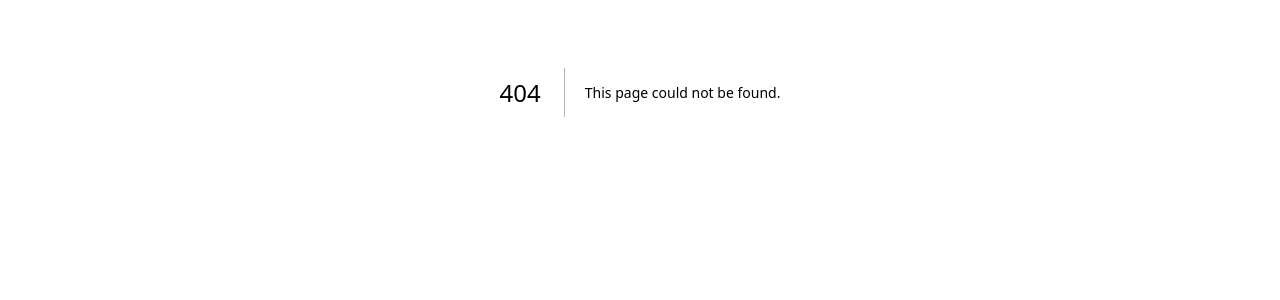
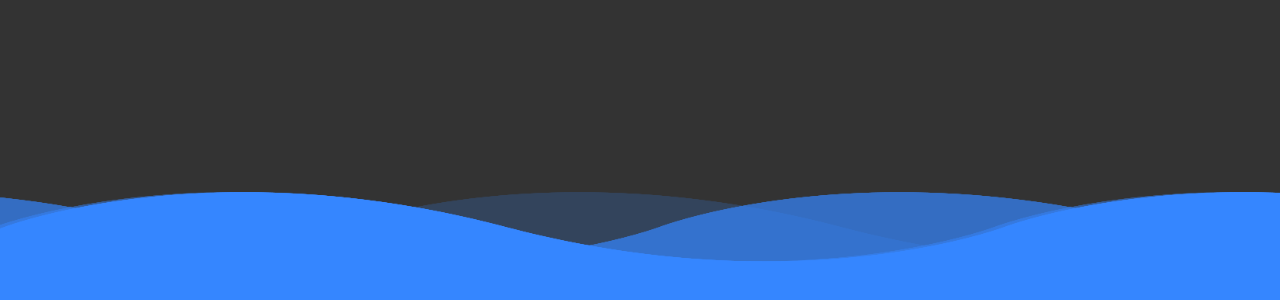
Before and after one commit to Yoy0z-maps/Front-end-UI, a Next.js app: page /wave in a window 1280 px wide. Before the commit this address had no page. Shown: the part 308-608 px from the top of the page. Built offline with nearby package versions, Linux system fonts and the light colour scheme.

Commit message:
add/Wave Effect Page& mod/global.css=>3dSlider

```diff
--- a/src/app/globals.css
+++ b/src/app/globals.css
@@ -24,35 +24,79 @@ body {
   .text-balance {
     text-wrap: balance;
   }
-  .relative div:nth-child(1) {
+  .relative #card:nth-child(1) {
     transform: translate3d(-200px, 0, 0) scale(0.7) rotateY(25deg);
     z-index: 1;
   }
-  .relative div:nth-child(2) {
+  .relative #card:nth-child(2) {
     transform: translate3d(-150px, 0, 0) scale(0.8) rotateY(25deg);
     z-index: 2;
   }
-  .relative div:nth-child(3) {
+  .relative #card:nth-child(3) {
     transform: translate3d(-100px, 0, 0) scale(0.9) rotateY(15deg);
     z-index: 3;
   }
-  .relative div:nth-child(4) {
+  .relative #card:nth-child(4) {
     transform: translate3d(0px, 0, 0) scale(1) rotateY(0deg);
     z-index: 4;
   }
-  .relative div:nth-child(5) {
+  .relative #card:nth-child(5) {
     transform: translate3d(100px, 0, 0) scale(0.9) rotateY(-15deg);
     z-index: 3;
   }
-  .relative div:nth-child(6) {
+  .relative #card:nth-child(6) {
     transform: translate3d(150px, 0, 0) scale(0.8) rotateY(-25deg);
     z-index: 2;
   }
-  .relative div:nth-child(7) {
+  .relative #card:nth-child(7) {
     transform: translate3d(200px, 0, 0) scale(0.7) rotateY(-25deg);
     z-index: -1;
   }
   div section:nth-child(even) {
     background: #694bd1;
   }
+  div footer #waves div {
+    background: url("/images/wave.png");
+    background-size: 1000px 100px;
+  }
+  #wave1 {
+    z-index: 1000;
+    opacity: 1;
+    bottom: 0px;
+    animation: animate 4s linear infinite;
+  }
+  #wave3 {
+    z-index: 999;
+    opacity: 0.2;
+    bottom: 15px;
+    animation: animate 3s linear infinite;
+  }
+  #wave2 {
+    z-index: 998;
+    opacity: 0.5;
+    bottom: 10px;
+    animation: animate2 4s linear infinite;
+  }
+  #wave4 {
+    z-index: 999;
+    opacity: 0.7;
+    bottom: 20px;
+    animation: animate2 3s linear infinite;
+  }
+  @keyframes animate {
+    0% {
+      background-position: 1000px;
+    }
+    100% {
+      background-position: 0;
+    }
+  }
+  @keyframes animate2 {
+    0% {
+      background-position: 0px;
+    }
+    100% {
+      background-position: 1000px;
+    }
+  }
 }
--- a/src/app/page.tsx
+++ b/src/app/page.tsx
@@ -18,6 +18,9 @@ export default function Home() {
       <li>
         <Link href="/parallax">Parallax Scrolling Page</Link>
       </li>
+      <li>
+        <Link href="/wave">Wave Animation</Link>
+      </li>
     </div>
   );
 }
--- a/src/app/threedslider/components/ThreeDImageSlider.tsx
+++ b/src/app/threedslider/components/ThreeDImageSlider.tsx
@@ -41,6 +41,7 @@ export default function ThreeDImageSlider() {
       >
         {images.map((image, index) => (
           <div
+            id="card"
             key={index}
             className="absolute w-[200px] h-[300px] bg-white custom-top custom-left transition duration-700 shadow-threedslider transform-preserve-3d transform origin-bottom select-none reflect-below"
           >
--- /dev/null
+++ b/src/app/wave/layout.tsx
@@ -0,0 +1,3 @@
+export default function layout({ children }: { children: React.ReactNode }) {
+  return <div className="w-full h-full">{children}</div>;
+}
--- /dev/null
+++ b/src/app/wave/page.tsx
@@ -0,0 +1,26 @@
+export default function Page() {
+  return (
+    <div className="flex flex-col min-h-[100vh] bg-pbackground justify-end w-full">
+      <footer className="relative w-full h-[200px] bg-fbackground">
+        <div id="waves">
+          <div
+            id="wave1"
+            className="absolute w-full h-[100px] top-[-100px]"
+          ></div>
+          <div
+            id="wave2"
+            className="absolute w-full h-[100px] top-[-100px]"
+          ></div>
+          <div
+            id="wave3"
+            className="absolute w-full h-[100px] top-[-100px]"
+          ></div>
+          <div
+            id="wave4"
+            className="absolute w-full h-[100px] top-[-100px]"
+          ></div>
+        </div>
+      </footer>
+    </div>
+  );
+}
--- a/tailwind.config.ts
+++ b/tailwind.config.ts
@@ -28,6 +28,7 @@ const config: Config = {
         tbackground: "#222",
         pbackground: "#333",
         pchildbackground: "#694bd1",
+        fbackground: "#3586ff",
       },
       boxShadow: {
         "iso-last-child": "1 -120px 120px 20px rgba(0, 0, 0, 0.25)",
```
Also changed, not shown: public/images/wave.png (added).
